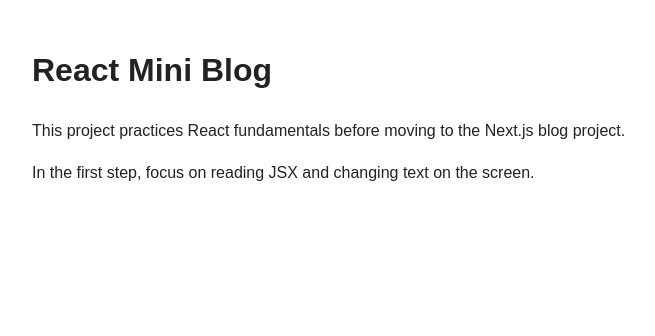
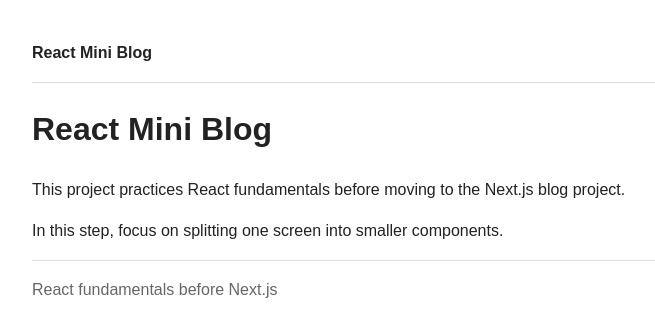
Before and after one commit to db-woman-2026/ReactMiniBlog_Steps, a React (Vite) app: page / in a window 1280 px wide. Shown: the top 336 px of the page, without its empty margins (248-903 px from the left). Built offline with nearby package versions, Linux system fonts and the light colour scheme.

Commit message:
step-2: split layout into components

```diff
--- a/src/App.jsx
+++ b/src/App.jsx
@@ -1,16 +1,14 @@
+import Footer from './components/Footer'
+import Header from './components/Header'
+import HomePage from './pages/HomePage'
+
 function App() {
   return (
-    <main>
-      <h1>React Mini Blog</h1>
-      <p>
-        This project practices React fundamentals before moving to the Next.js
-        blog project.
-      </p>
-      <p>
-        In the first step, focus on reading JSX and changing text on the
-        screen.
-      </p>
-    </main>
+    <>
+      <Header />
+      <HomePage />
+      <Footer />
+    </>
   )
 }
 
--- /dev/null
+++ b/src/components/Footer.jsx
@@ -0,0 +1,5 @@
+function Footer() {
+  return <footer>React fundamentals before Next.js</footer>
+}
+
+export default Footer
--- /dev/null
+++ b/src/components/Header.jsx
@@ -0,0 +1,9 @@
+function Header() {
+  return (
+    <header>
+      <strong>React Mini Blog</strong>
+    </header>
+  )
+}
+
+export default Header
--- a/src/index.css
+++ b/src/index.css
@@ -20,3 +20,17 @@
 button {
   cursor: pointer;
 }
+
+header,
+footer {
+  padding: 16px 0;
+}
+
+header {
+  border-bottom: 1px solid #ddd;
+}
+
+footer {
+  border-top: 1px solid #ddd;
+  color: #666;
+}
--- /dev/null
+++ b/src/pages/HomePage.jsx
@@ -0,0 +1,16 @@
+function HomePage() {
+  return (
+    <main>
+      <h1>React Mini Blog</h1>
+      <p>
+        This project practices React fundamentals before moving to the Next.js
+        blog project.
+      </p>
+      <p>
+        In this step, focus on splitting one screen into smaller components.
+      </p>
+    </main>
+  )
+}
+
+export default HomePage
```
